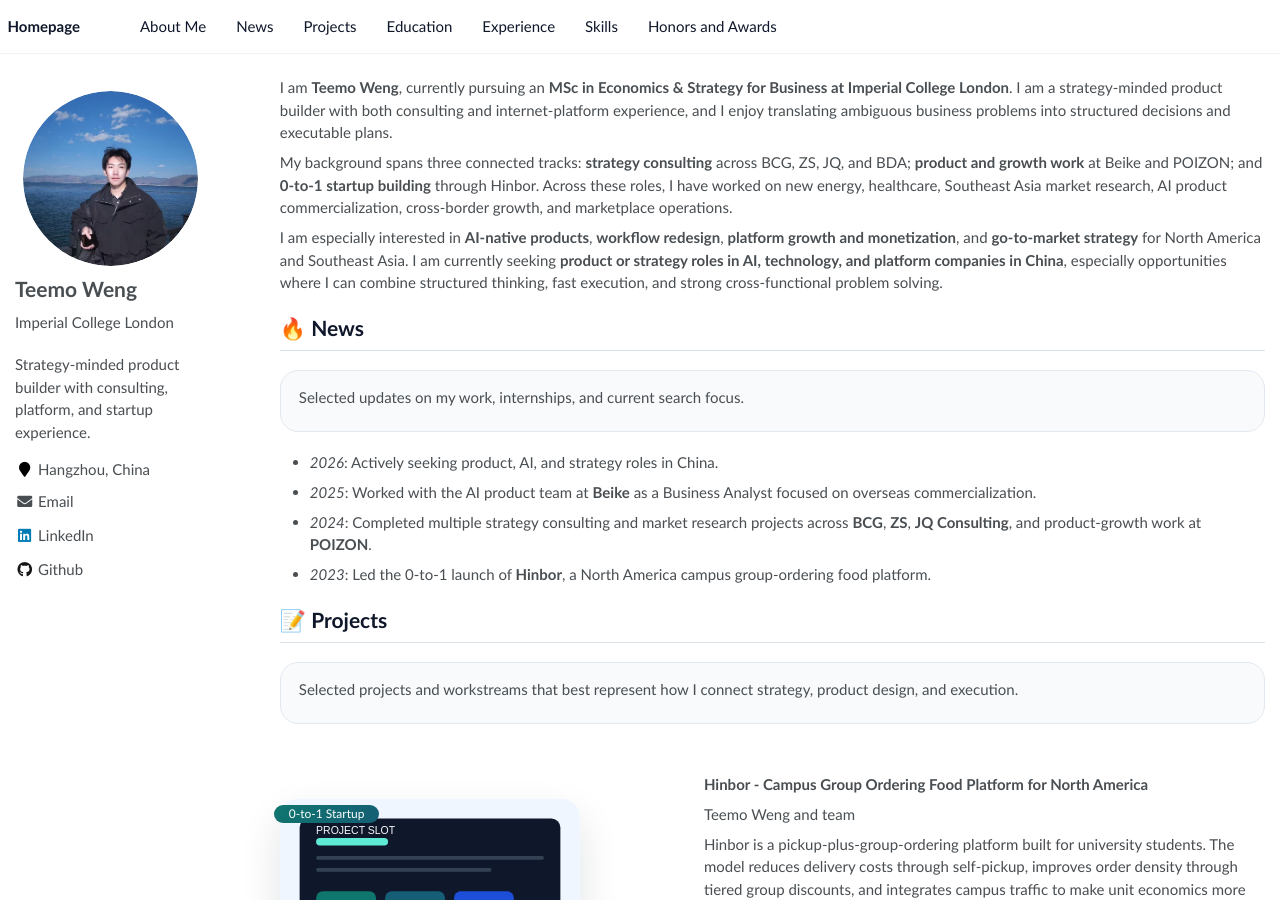
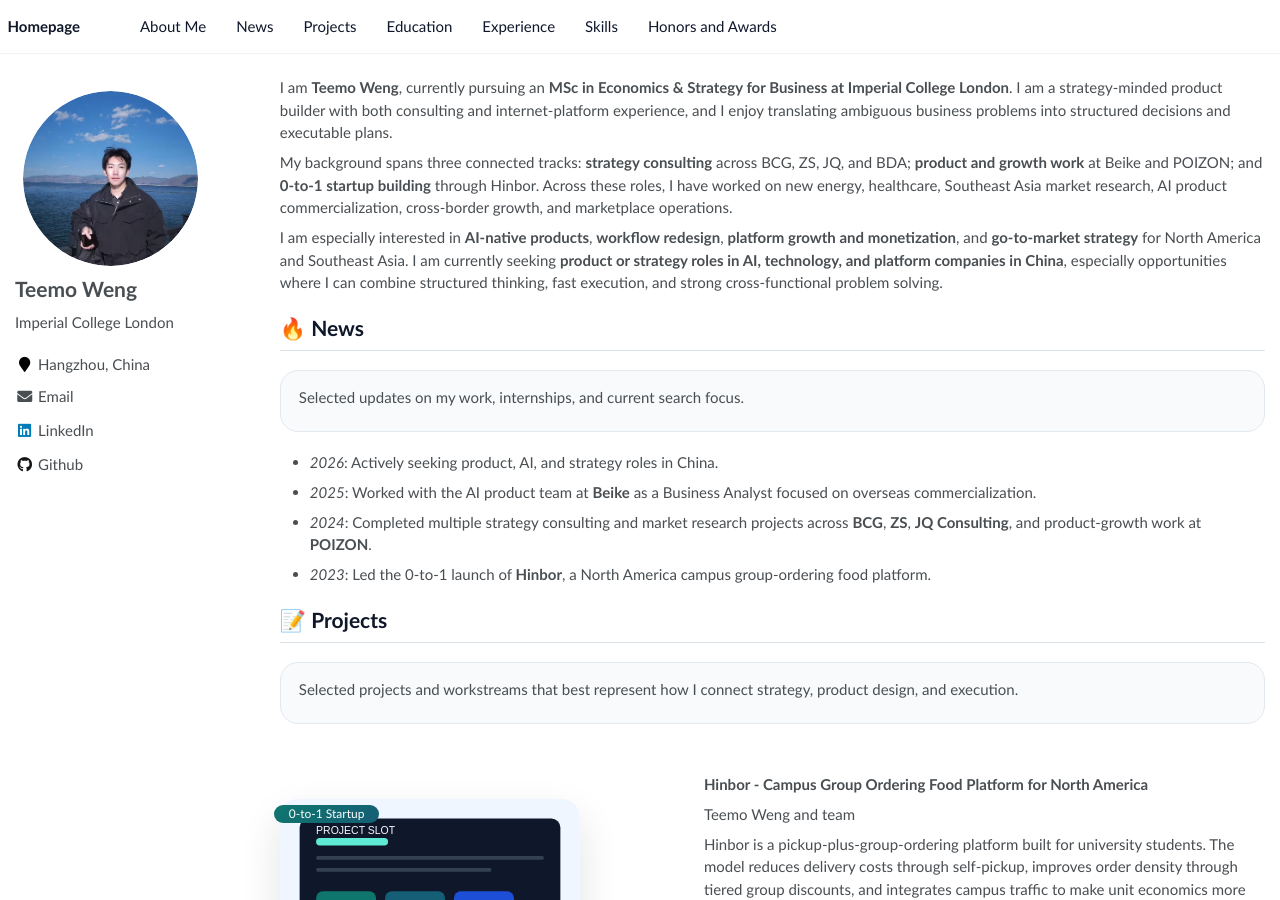
Before and after one commit to teemoweng/teemoweng.github.io, a Jekyll site: the page built from _pages/about.md, in a window 1280 px wide and 900 px high. Built offline with Jekyll 4.4.1, drawn with Linux system fonts in a browser that asks for light colours.

Commit message:
Remove sidebar description text

```diff
--- a/_config.yml
+++ b/_config.yml
@@ -7,7 +7,7 @@
 
 # Site Settings
 title                    : "Teemo Weng"
-description              : "Strategy-minded product builder with consulting, platform, and startup experience."
+description              :
 repository               : "teemoweng/teemoweng.github.io"
 google_scholar_stats_use_cdn : true
 
```
